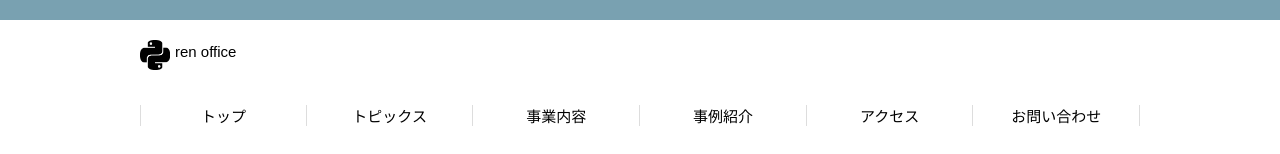
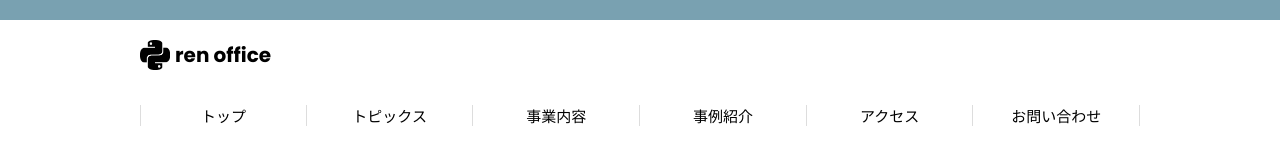
Before and after one commit to nhbgiu/webwork, a plain HTML site: page index.html in a window 1280 px wide. Shown: the top 154 px of the page. Drawn offline with Linux system fonts and the light colour scheme.

Commit message:
second commit

```diff
--- a/index.html
+++ b/index.html
@@ -9,11 +9,15 @@
         <meta name="description" content="ren office profile"/>
         <link rel="stylesheet" href="reset.css"/>
         <link rel="stylesheet" href="style.css"/>
+        <!-- google font -->
+        <link rel="preconnect" href="https://fonts.googleapis.com">
+        <link rel="preconnect" href="https://fonts.gstatic.com" crossorigin>
+        <link href="https://fonts.googleapis.com/css2?family=Dancing+Script:wght@700&family=Noto+Sans+JP:wght@400;500;700&family=Poppins:wght@400;500;700&display=swap" rel="stylesheet">
 
     </head>
     <body>
         <div class="header w_inner">
-            <div class="logo">
+            <div class="logo pop">
                 <img src="py.jpg" alt="レンの事務所" width="30px"; height="30px">
                 <p>ren office</p>
             </div>
--- a/style.css
+++ b/style.css
@@ -1,9 +1,12 @@
 @charset "UTF-8";
 
-body{
+body {
     font-family: 'Noto Sans JP', '游明朝 Medium',  sans-serif;
     font-size: 15px;
     border-top: 20px solid #79a1b1 !important;
+}
+.pop {
+    font-family:  'Poppins', sans-serif;
 }
 .a {
     text-decoration: none;
@@ -16,8 +19,10 @@ body{
     margin-bottom: 30px;
 }
 .logo p {
+    font-size: 20px;
+    font-weight: 700;
     margin-left: 5px;
-    margin-top: 3px;
+
 }
 .logo img {
     display: inline-block;
```
